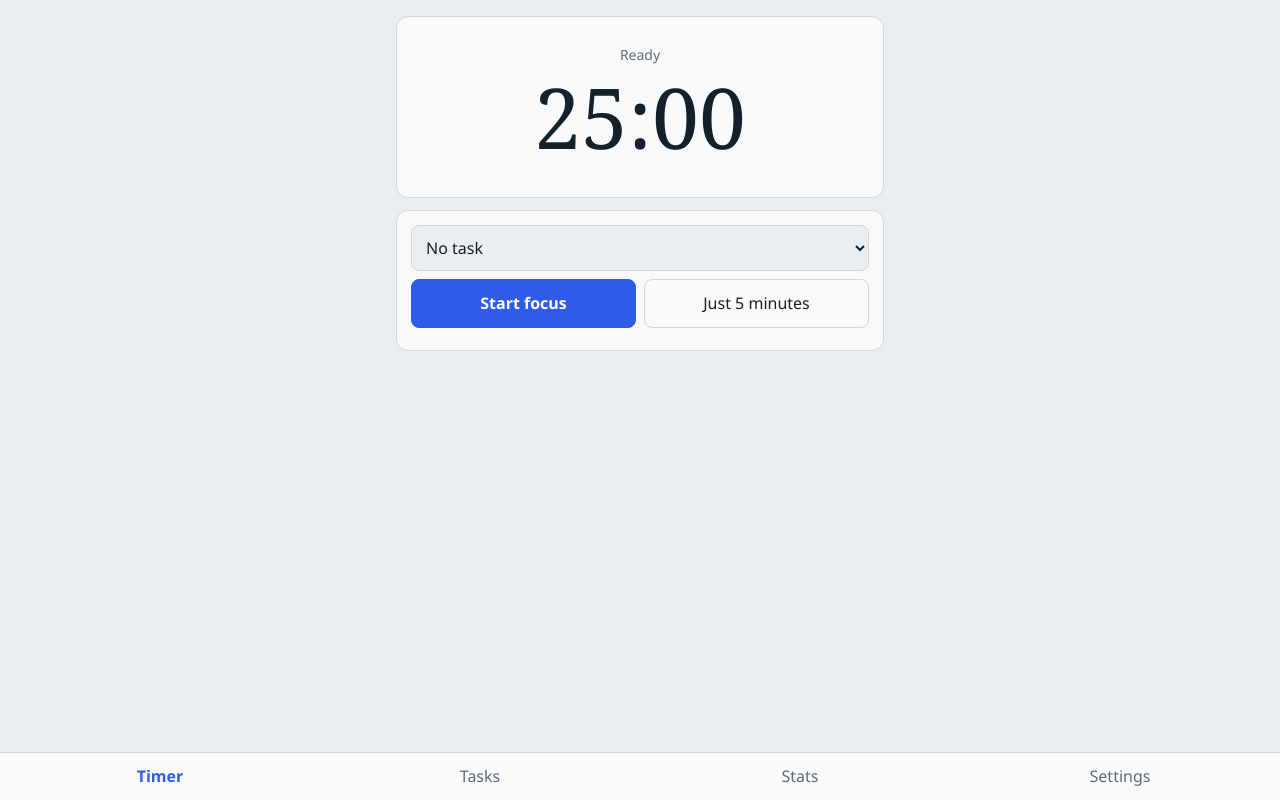
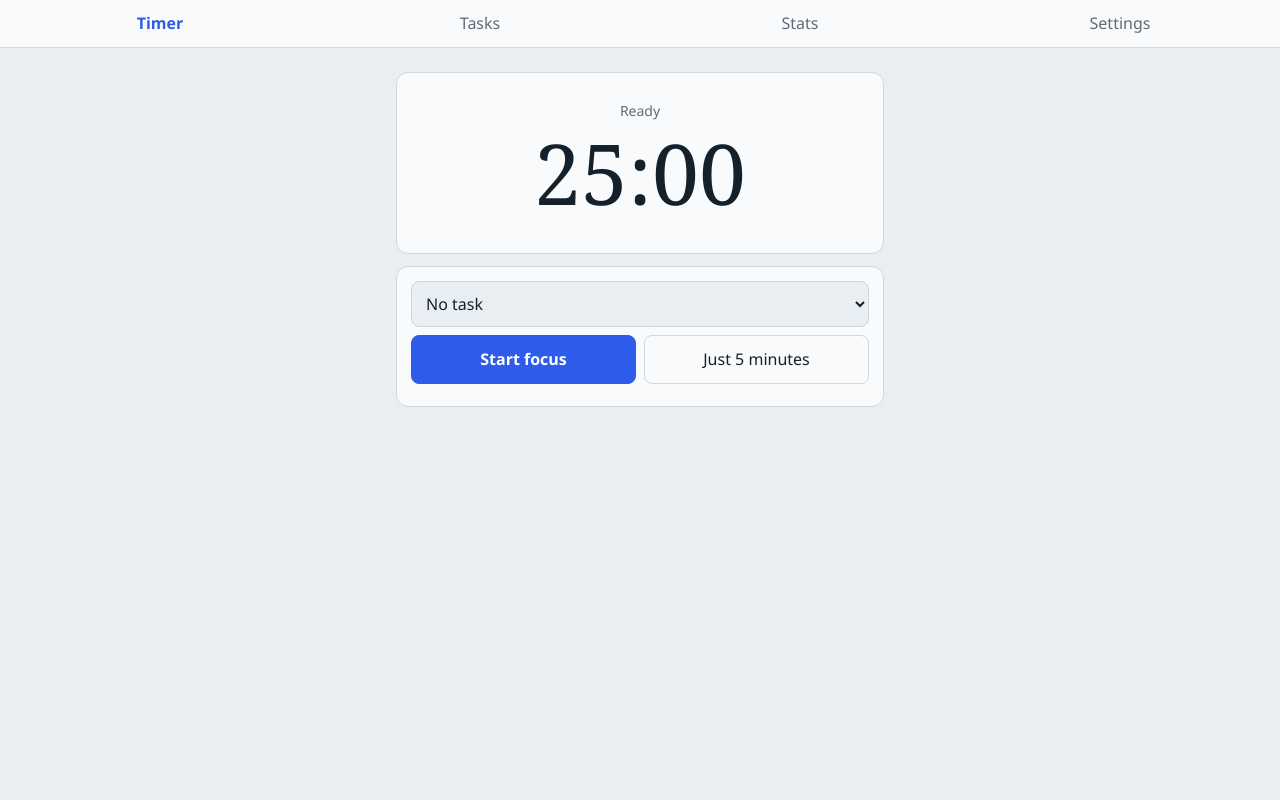
Before and after one commit to eronik91/focusflow, a plain HTML site: page index.html in a window 1280 px wide. Drawn offline with Linux system fonts and the light colour scheme.

Commit message:
Update index.html

```diff
--- a/index.html
+++ b/index.html
@@ -10,7 +10,7 @@
 body[data-m=short],body[data-m=long]{--ac:#1f9d74}
 @media(prefers-color-scheme:dark){body[data-m=short],body[data-m=long]{--ac:#43c79b}}
 *{box-sizing:border-box}
-body{margin:0;background:var(--bg);color:var(--tx);font:16px/1.45 "Avenir Next","Segoe UI",system-ui,sans-serif;padding:env(safe-area-inset-top) 0 calc(64px + env(safe-area-inset-bottom))}
+body{margin:0;background:var(--bg);color:var(--tx);font:16px/1.45 "Avenir Next","Segoe UI",system-ui,sans-serif;padding:calc(56px + env(safe-area-inset-top)) 0 calc(72px + env(safe-area-inset-bottom))}
 main{max-width:520px;margin:auto;padding:16px}
 section{display:none}section.on{display:block}
 .card{background:var(--card);border:1px solid var(--line);border-radius:12px;padding:14px;margin-bottom:12px}
@@ -32,7 +32,7 @@ input,select{font:inherit;width:100%;padding:10px;border-radius:8px;border:1px s
 .bars{display:flex;align-items:flex-end;gap:6px;height:100px;margin-top:10px}
 .bars div{flex:1;background:var(--ac);border-radius:4px 4px 0 0;min-height:2px;position:relative}
 .bars small{position:absolute;top:100%;left:0;right:0;text-align:center;color:var(--mu);font-size:11px;margin-top:2px}
-nav{position:fixed;bottom:0;left:0;right:0;display:flex;background:var(--card);border-top:1px solid var(--line);padding-bottom:env(safe-area-inset-bottom)}
+nav{position:fixed;top:0;left:0;right:0;z-index:5;display:flex;background:var(--card);border-bottom:1px solid var(--line);padding-top:env(safe-area-inset-top)}
 nav button{flex:1;border:0;border-radius:0;background:none;color:var(--mu)}nav button.on{color:var(--ac);font-weight:600}
 .lv button.on{background:var(--ac);color:var(--on);border-color:var(--ac)}
 dialog{border:1px solid var(--line);border-radius:12px;background:var(--card);color:var(--tx);max-width:420px;width:90%}
```
